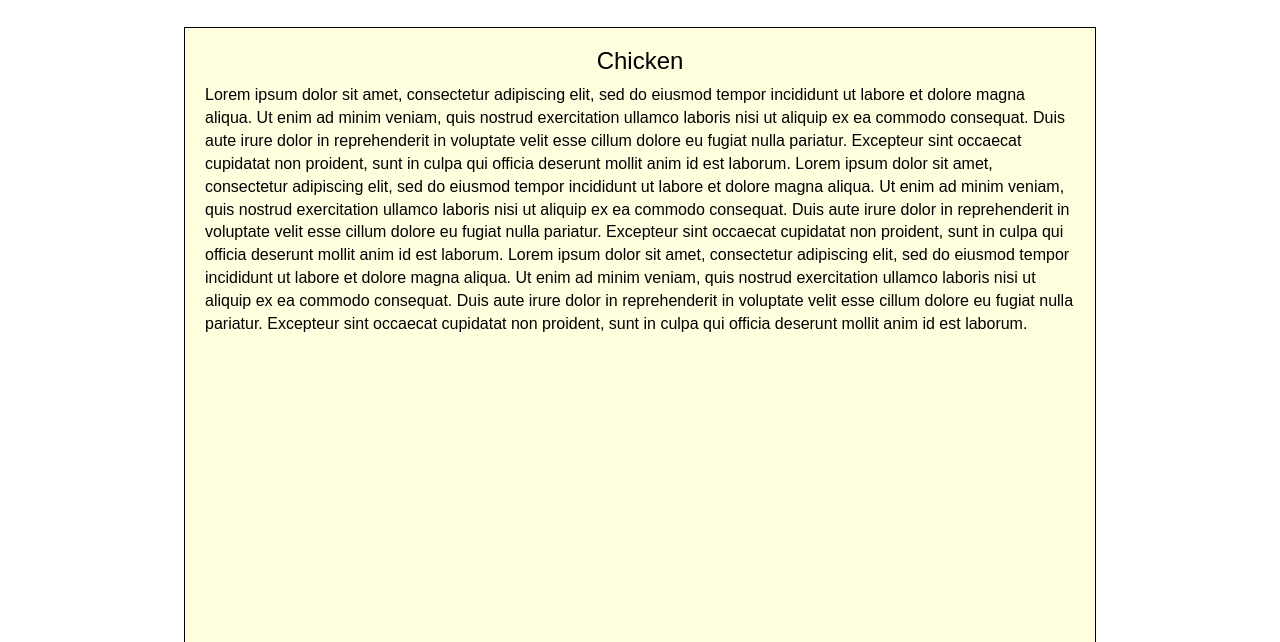
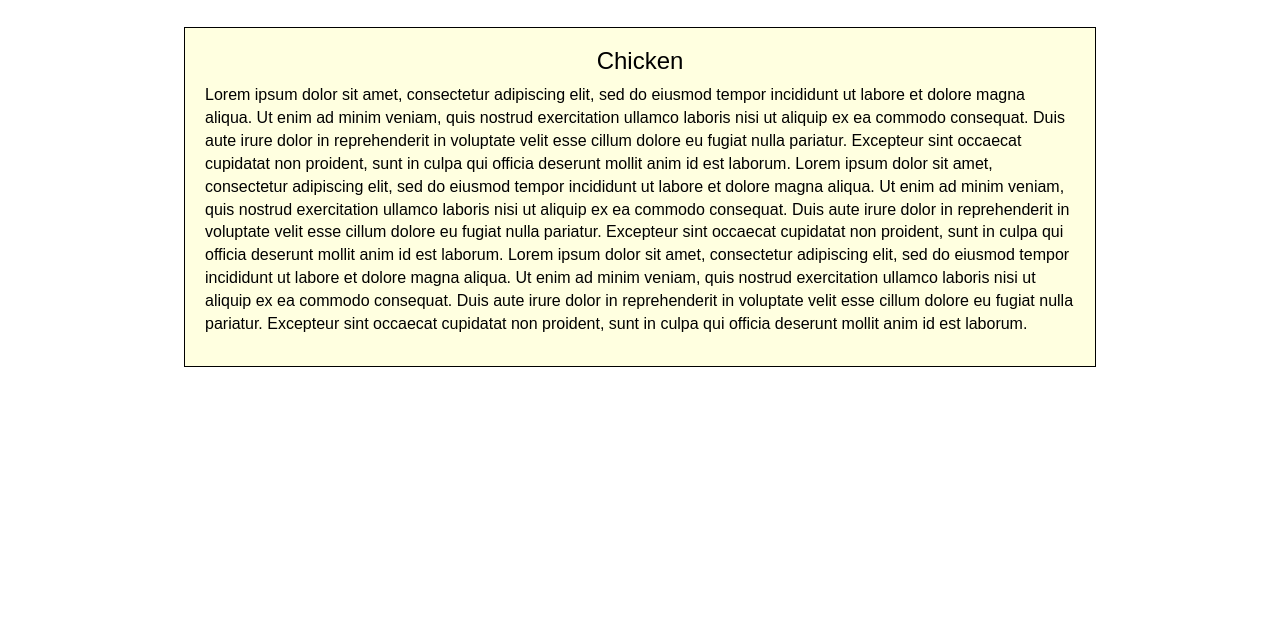
Before and after one commit to lauramcl1/coursera-course, a plain HTML site: page mod-3-assignment/index.html in a window 1280 px wide. Shown: the part 158-800 px from the top of the page. Drawn offline with Linux system fonts and the light colour scheme.

Commit message:
Removed p height

```diff
--- a/mod-3-assignment/css/styles.css
+++ b/mod-3-assignment/css/styles.css
@@ -72,7 +72,3 @@ h2 {
 h3 {
 	margin-top: 0px;
 }
-
-p {
-	height: 1000px;
-}
```
